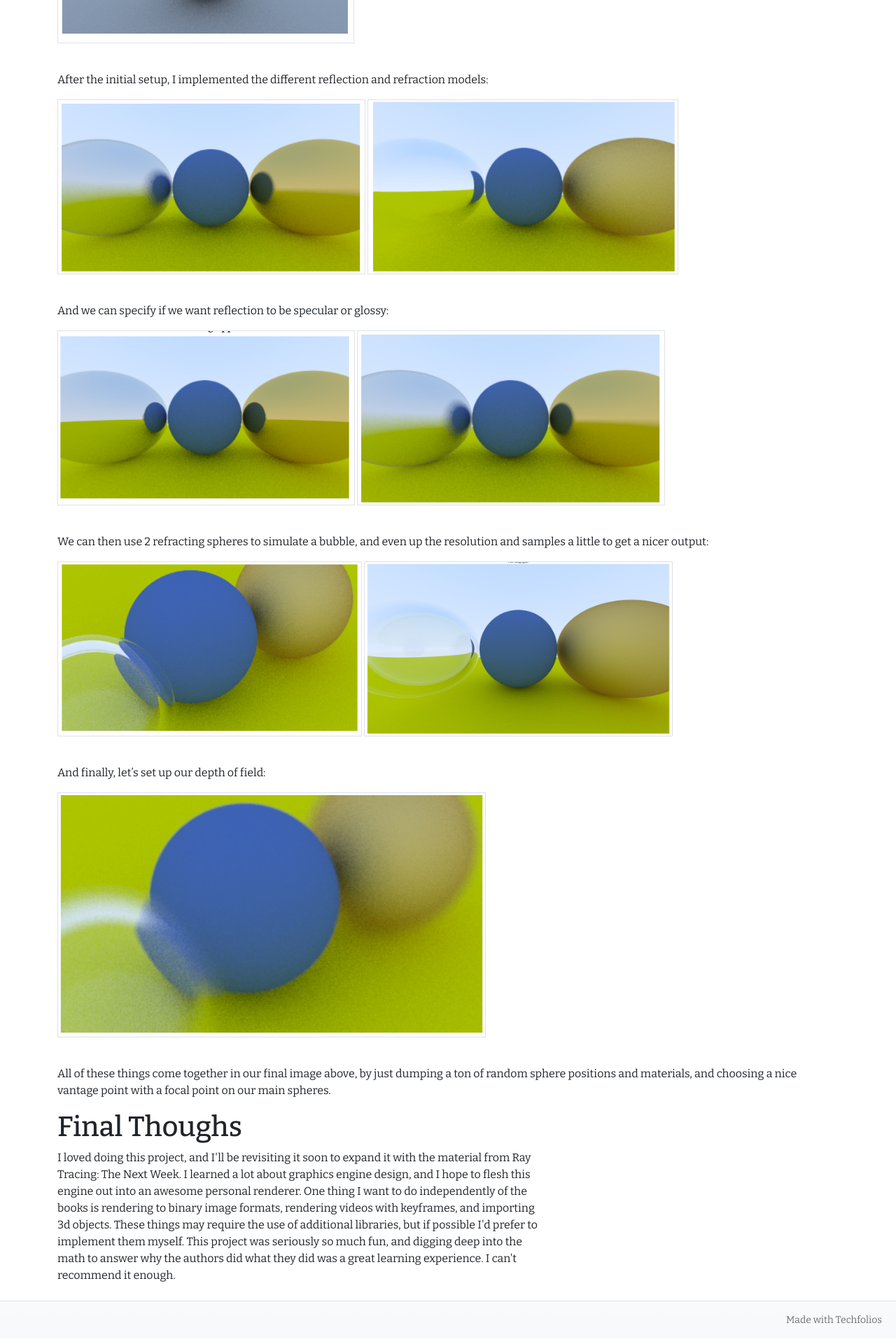
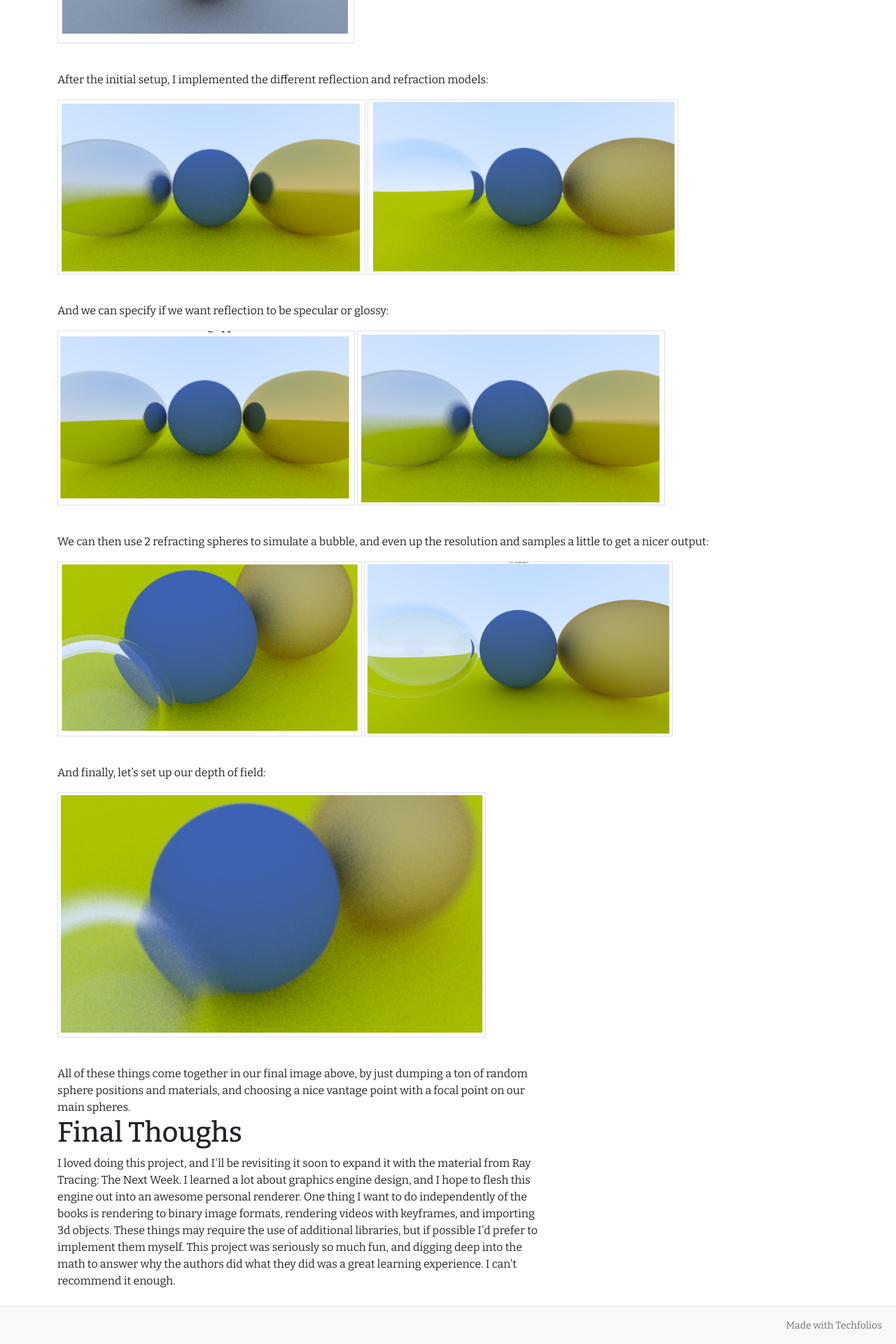
Before and after one commit to kylebueche/kylebueche.github.io, a Jekyll site: the page built from projects/ray-tracer-cpp.md, in a window 1280 px wide. Shown: the part 1290-3210 px from the top of the page at 70% size. Built offline with Jekyll 4.4.1, drawn with Linux system fonts in a browser that asks for light colours.

Commit message:
Update ray-tracer-cpp.md

```diff
--- a/projects/ray-tracer-cpp.md
+++ b/projects/ray-tracer-cpp.md
@@ -15,7 +15,7 @@
 summary: "Another ray tracer in windows built by following 'Ray Tracing in One Weekend.'"
 ---
 
-<img class="float-start" style="padding-right:20px;" src="../img/ray-tracer-cpp/final-demo.png" width="500px" alt="Final-demo">
+<img class="float-start" style="padding-right:20px; padding-bottom:10px;" src="../img/ray-tracer-cpp/final-demo.png" width="500px" alt="Final-demo">
 
 For round 2 of ray tracing, I chose to use C++. Boy did it streamline things. C is great, don't get me wrong, but it really helped me appreciate the simple abstractions that C++ can offer a ray tracing project. This time, I followed a book, and learned that every graphics engine is faced with fundemental design decisions. I made such decisions in my last ray tracer, aimlessly and for better or worse. The book has given me insights into what design paths are available, and the structure that a graphics engine can take.
 
@@ -92,7 +92,9 @@
   <img class="border" src="../img/ray-tracer-cpp/depth1.png" height="350px" alt="depth of field">
 </div>
 
+<div style="max-width:700px;">
 All of these things come together in our final image above, by just dumping a ton of random sphere positions and materials, and choosing a nice vantage point with a focal point on our main spheres.
+</div>
 
 # Final Thoughs
 
```
